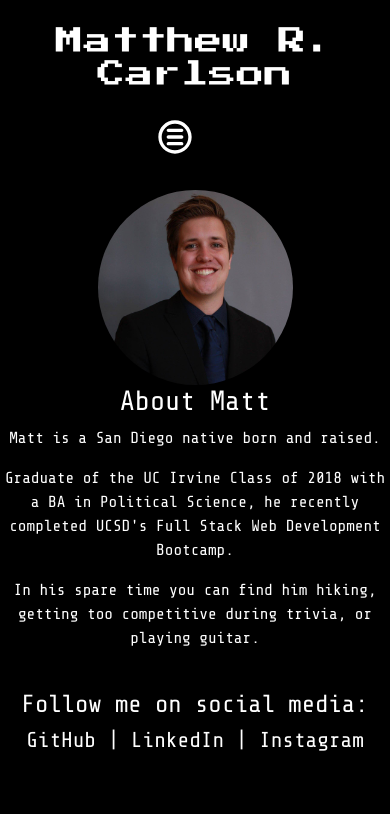
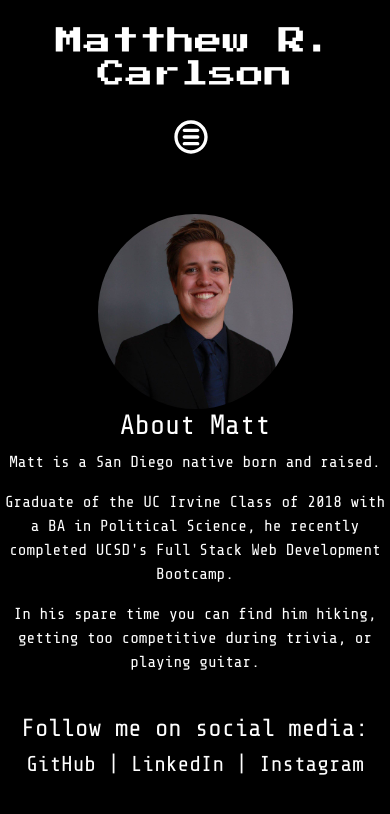
Before and after one commit to mrmrc182/mc-react-portfolio, a React (Create React App) app: page / in a window 390 px wide. Shown: the top 814 px of the page. Built offline with nearby package versions, Linux system fonts and the light colour scheme.

Commit message:
post bootcamp changes

```diff
--- a/src/App.css
+++ b/src/App.css
@@ -67,6 +67,7 @@ p{
     flex-direction: row;
     text-decoration: none;
     flex-flow: row wrap;
+    margin-top: 25px;
 }
 .nav-tab{
     width: 25%;
@@ -111,15 +112,20 @@ p{
         margin-top: 25px;
         margin-bottom: 25px;
         display: flex;
-        align-items: center;
+        align-items: left;
         flex-direction: column;
+        right: 47%;
+    }
+    .nav-bar{
+        display: flex;
+        align-items: left;
     }
     .nav-tab{
         width: 100%;
     }
     .hamburger{
         position: absolute;
-        right: 50%;
+        right: 46%;
         cursor: pointer;
         margin-bottom: 20px;
     }
--- a/src/components/pages/About.js
+++ b/src/components/pages/About.js
@@ -4,6 +4,7 @@ import Headshot from "../../images/headshot.jpg";
 export default function About() {
   return (
     <div>
+      <br></br>
       <img
         className="picture"
         alt="A headshot of Mr. Carlson"
```
Also changed, not shown: src/components/Navigation/NavTabs.js (deleted, +0 -15 lines).
